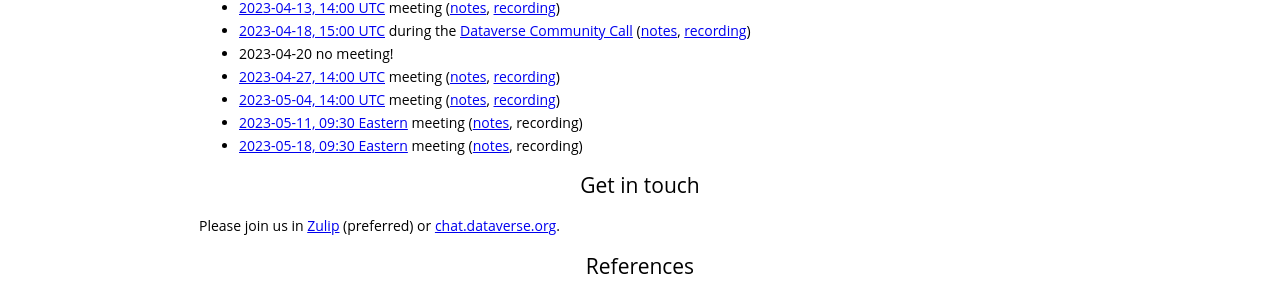
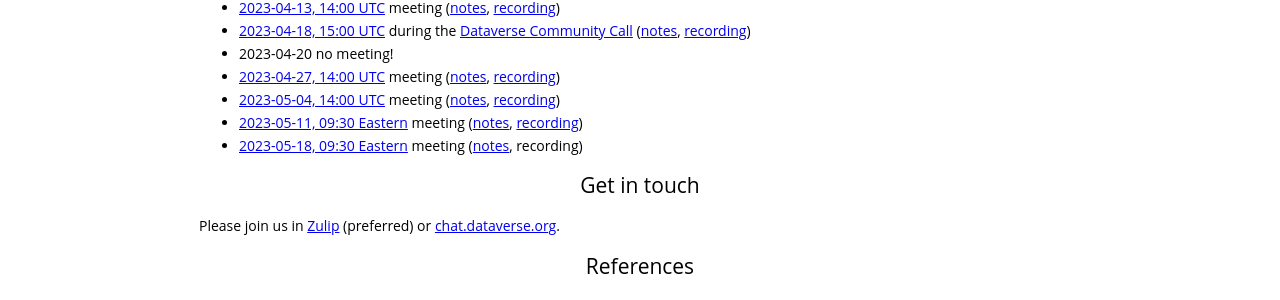
Before and after one commit to gdcc/ct.gdcc.io, a Jekyll site: the page built from index.md, in a window 1280 px wide. Shown: the part 1461-1761 px from the top of the page. Built offline with Jekyll 4.4.1, drawn with Linux system fonts in a browser that asks for light colours; our own code applies the rules of GitHub Pages for plain Markdown files; part of the change alters nothing that is shown.

```diff
--- a/index.md
+++ b/index.md
@@ -46,7 +46,7 @@ We welcome anyone to join our meetings! The Zoom link is <https://harvard.zoom.u
 - 2023-04-20 no meeting!
 - [2023-04-27, 14:00 UTC](https://time.is/compare/1400_27_Apr_2023_in_UTC) meeting ([notes](https://docs.google.com/document/d/1Hz47lLjE9h1-YE5zD2wu4tT1ObB6vB6Nr3m16pQ4LF4/edit?usp=sharing), [recording](https://harvard.zoom.us/rec/share/aBdeEowQUqdKH2H9aTF_ypWe1OI3SZj6t4m_KUJi0Sjui2e7g123GnI92Itij2fV.Vi1OWvqiXVJjbRgz))
 - [2023-05-04, 14:00 UTC](https://time.is/compare/1400_4_May_2023_in_UTC) meeting ([notes](https://docs.google.com/document/d/1U3yvg9yG5Wnm_tQkDLf5XyREYyFVoRE4_-UvnxuryVE/edit?usp=sharing), [recording](https://harvard.zoom.us/rec/share/YcaITLENsu8xdvaH6XmxENjd00TCeTzI_pIpBVMi97Nyj176C96kPsIjaEtLclG_.pSX9c_GjP79zKdZH))
-- [2023-05-11, 09:30 Eastern](https://time.is/compare/0930_11_May_2023_in_Boston) meeting ([notes](https://docs.google.com/document/d/1eQVm88dP2rgM9DKn4ivoWBx6MOK6aXfkLhsZN-Y3fsc/edit?usp=sharing), recording)
+- [2023-05-11, 09:30 Eastern](https://time.is/compare/0930_11_May_2023_in_Boston) meeting ([notes](https://docs.google.com/document/d/1eQVm88dP2rgM9DKn4ivoWBx6MOK6aXfkLhsZN-Y3fsc/edit?usp=sharing), [recording](https://harvard.zoom.us/rec/share/1kOYrK9YRTDPv2OYES_doujAWbEyOp3hNHkcBR_iH4HvAFGYjfdoKADz0Xa1WHP3.nmdgF82lfLUQY_uN))
 - [2023-05-18, 09:30 Eastern](https://time.is/compare/0930_18_May_2023_in_Boston) meeting ([notes](https://docs.google.com/document/d/1VuUkGSdL03nPPMepYUMk59qEfljgRkzN0oXvEp9UkqI/edit?usp=sharing), recording)
 
 ## Get in touch
```
